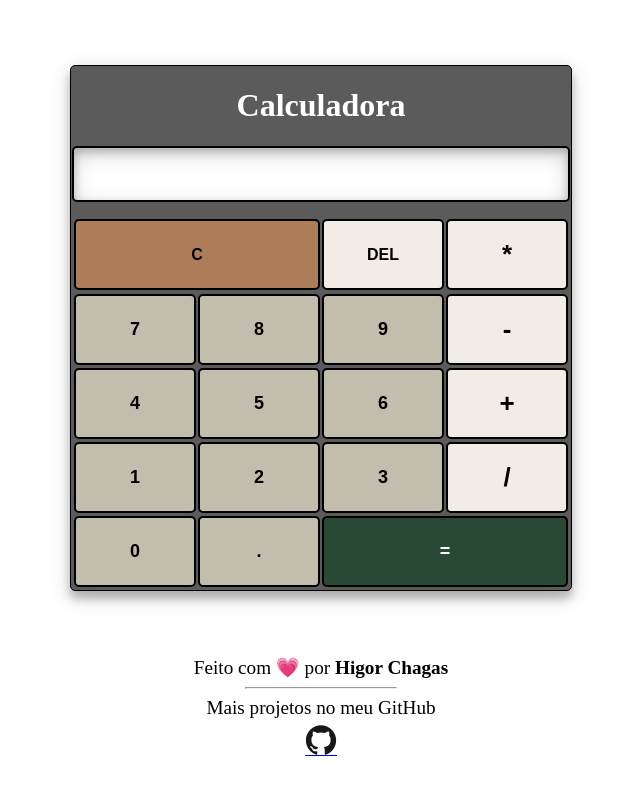
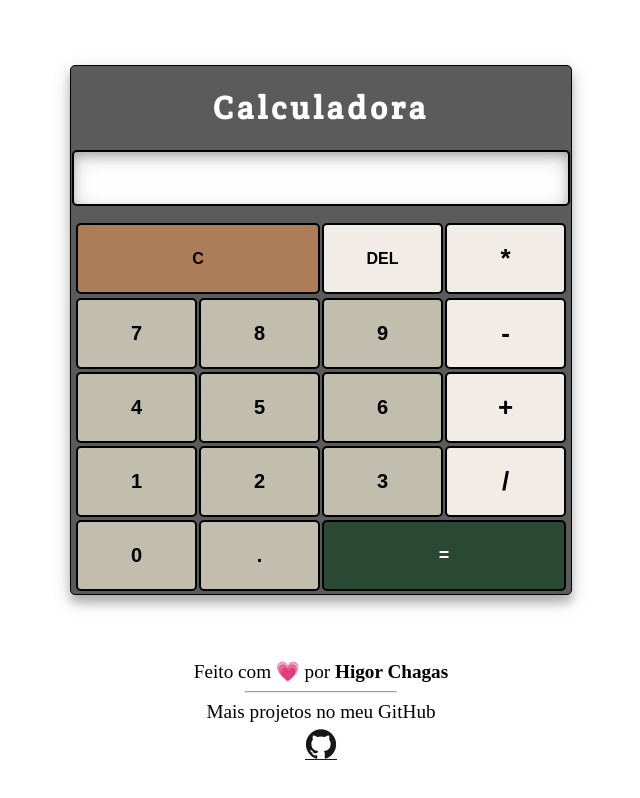
Before and after one commit to HigorChagas/calculadora, a website: page index.html in a window 1280 px wide. Shown: the whole page, without its empty margins (319-959 px from the left). Drawn offline with nearby package versions, Linux system fonts and the light colour scheme; files that its build step writes are made by us from their sources.

Commit message:
Ajustando bordas

```diff
--- a/assets/scss/input.scss
+++ b/assets/scss/input.scss
@@ -1,3 +1,5 @@
+@import url('https://fonts.googleapis.com/css2?family=Crete+Round&display=swap');
+
 /* Variáveis */
 $primary-font: Helvetica, sans-serif;
 $c-button-color: #AD7D59;
@@ -7,6 +9,7 @@
 $eq-color: #2A4934;
 $border-color: #000;
 $align: center;
+$font: 'Crete Round', serif;
 
 
 /* Calculadora */
@@ -21,7 +24,9 @@
 h1 {
     text-align: center;
     color: white;
-
+    font-family: $font;
+    font-size: 2rem;
+    letter-spacing: 4px;
 }
 
 .calc {
@@ -48,7 +53,7 @@
 
 .calc__firstgroup {
     display: flex;
-    padding: 2px;
+    padding: 2px 4px;
 }
 
 .calc__clear {
@@ -68,7 +73,7 @@
 
 .calc__group-numbers {
     display: flex;
-    padding: 2px;
+    padding: 2px 4px;
     padding-top: 0;
 }
 
@@ -78,7 +83,7 @@
     color: $numbers-color;
     background-color: $keys-color;
     cursor: pointer;
-    font-size: 18px;
+    font-size: 20px;
     border-radius: 5px;
     caret-color: transparent;
     margin: 0.6px;
```
